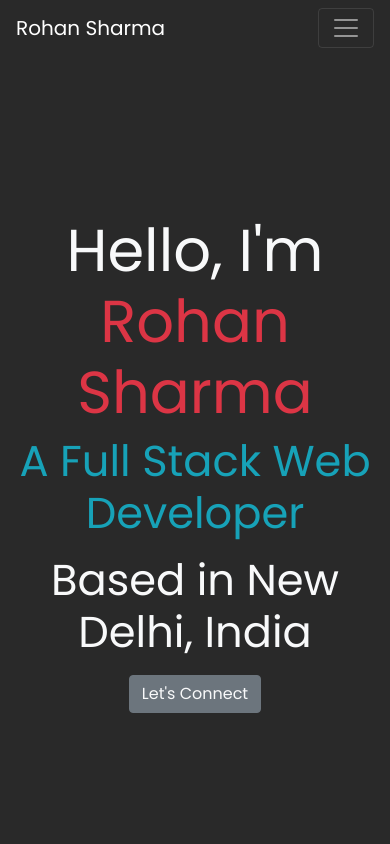
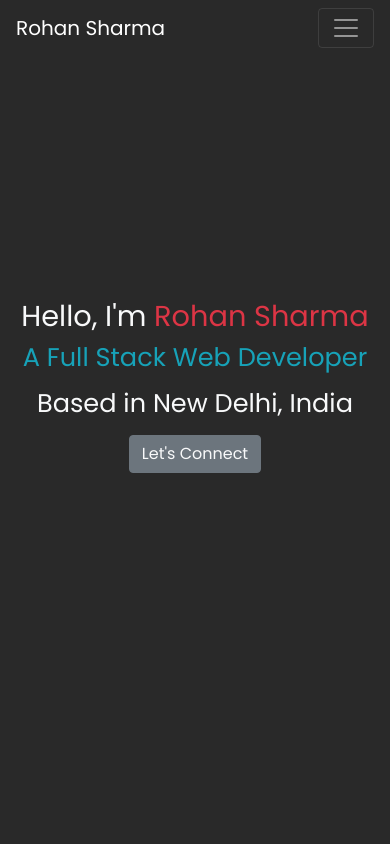
Before and after one commit to RhnSharma/React_test, a React (Create React App) app in the folder client/: page / in a window 390 px wide. Shown: the top 844 px of the page. Built offline with nearby package versions, Linux system fonts and the light colour scheme.

Commit message:
Made some changes

```diff
--- a/client/src/App.css
+++ b/client/src/App.css
@@ -12,7 +12,7 @@ html {
 .home {
   background-color: transparent !important;
   height: 100vh;
-  margin-top: 15vh;
+  margin-top: 10vh;
 }
 .App {
   background-color: #292929;
@@ -131,3 +131,63 @@ footer p{
       width: 400px;
   }
 }
+
+@media (max-width : 1024px){
+.home {
+  margin-top: 20vh;
+}
+}
+@media (max-width : 800px){
+  .maintext{
+    font-size: 3rem !important;
+  }
+  .subtext{
+    font-size: 2rem !important;
+  }
+  .home{
+    margin-top: 20vh;
+  }
+}
+@media (max-width : 660px){
+  .maintext{
+    font-size: 2.5rem !important;
+  }
+  .subtext{
+    font-size: 2rem !important;
+  }
+}
+@media (max-width : 530px){
+  .maintext{
+    font-size: 2rem !important;
+  }
+  .subtext{
+    font-size: 1.8rem !important;
+  }
+  .home{
+    margin-top: 25vh;
+  }
+}
+@media (max-width : 435px){
+  .maintext{
+    font-size: 1.8rem !important;
+  }
+  .subtext{
+    font-size: 1.6rem !important;
+  }
+}
+@media (max-width : 375px){
+  .maintext{
+    font-size: 1.6rem !important;
+  }
+  .subtext{
+    font-size: 1.4rem !important;
+  }
+}
+@media (max-width : 320px){
+  .maintext{
+    font-size: 1.4rem !important;
+  }
+  .subtext{
+    font-size: 1.2rem !important;
+  }
+}
--- a/client/src/components/Blogs.js
+++ b/client/src/components/Blogs.js
@@ -52,7 +52,7 @@ const Blogs = (props) => {
             <p className='card-subtitle mb-2 text-danger'>{post.description}</p>
             <Link to={`/blog/${post.slug}`} className='btn btn-secondary p-1'>Read more</Link>
             <Link to={`/editblog/${post.slug}`} className='btn btn-primary mx-2 p-1'>Edit Post</Link>
-            <button id={post._id} onClick={() => deletePost(post.slug,post._id)} className='btn btn-danger p-1'>Delete Post</button>
+            <button id={post._id} onClick={() => deletePost(post.slug,post._id)} className='btn btn-danger my-1 p-1'>Delete Post</button>
             </div>
             </div>
           )
--- a/client/src/components/HomePage.js
+++ b/client/src/components/HomePage.js
@@ -5,9 +5,9 @@ import './../App.css';
 const HomePage = (props) => {
   return (
       <Jumbotron  className='text-center home'>
-        <h1 className="display-3" style={{'fontSize':'3.7rem'}}>Hello, I'm <span className='text-danger'>Rohan Sharma</span></h1>
-        <p className="display-4 text-info" style={{'fontSize':'2.7rem'}}>A Full Stack Web Developer</p>
-        <p className="display-4" style={{'fontSize':'2.7rem'}}>Based in New Delhi, India</p>
+        <h1 className="display-3 maintext" style={{'fontSize':'3.7rem'}}>Hello, I'm <span className='text-danger'>Rohan Sharma</span></h1>
+        <p className="display-4 text-info subtext" style={{'fontSize':'2.7rem'}}>A Full Stack Web Developer</p>
+        <p className="display-4 subtext" style={{'fontSize':'2.7rem'}}>Based in New Delhi, India</p>
         <p className="lead">
           <a href="mailto:rhnsharma5113@gmail.com"><Button className='text-light btn btn-secondary'>Let's Connect</Button></a>
         </p>
```
